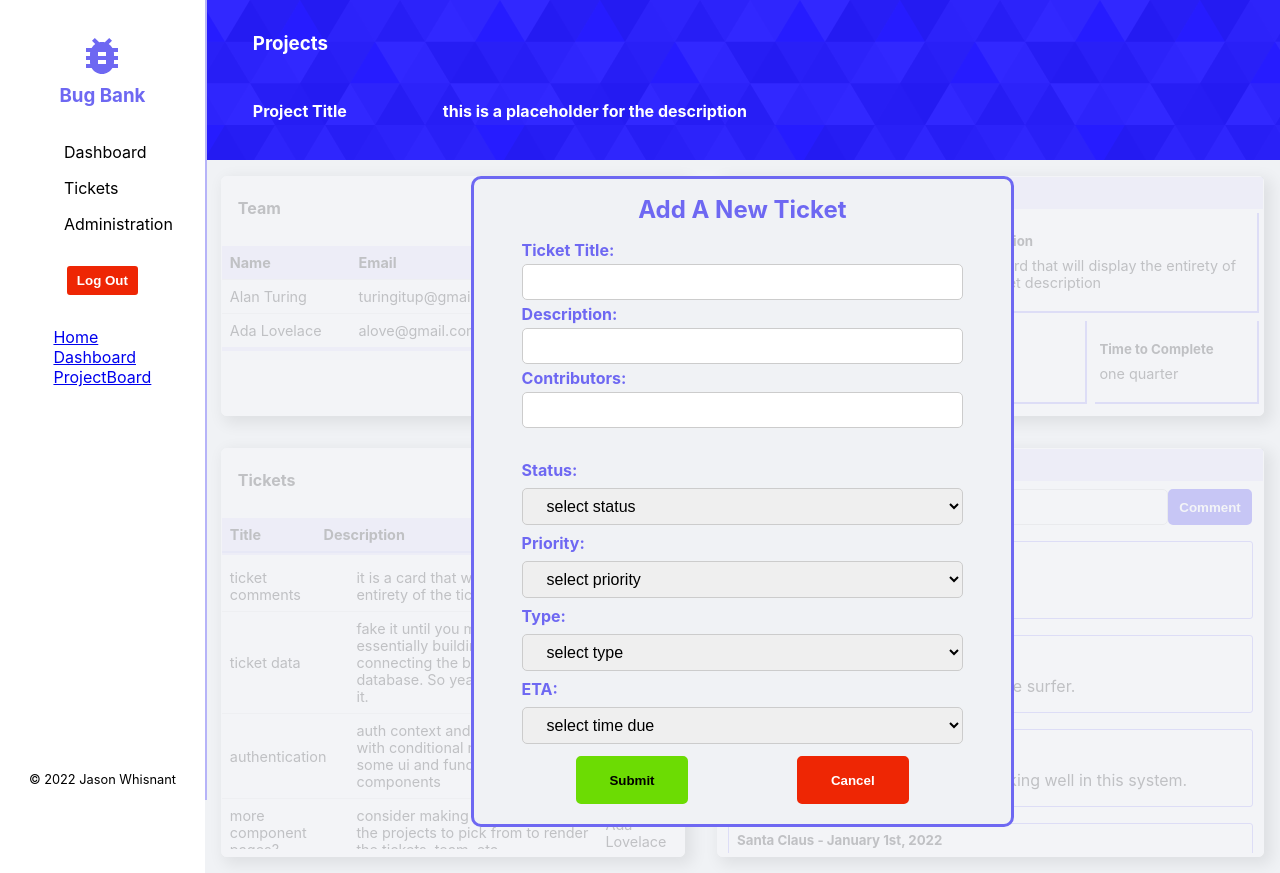
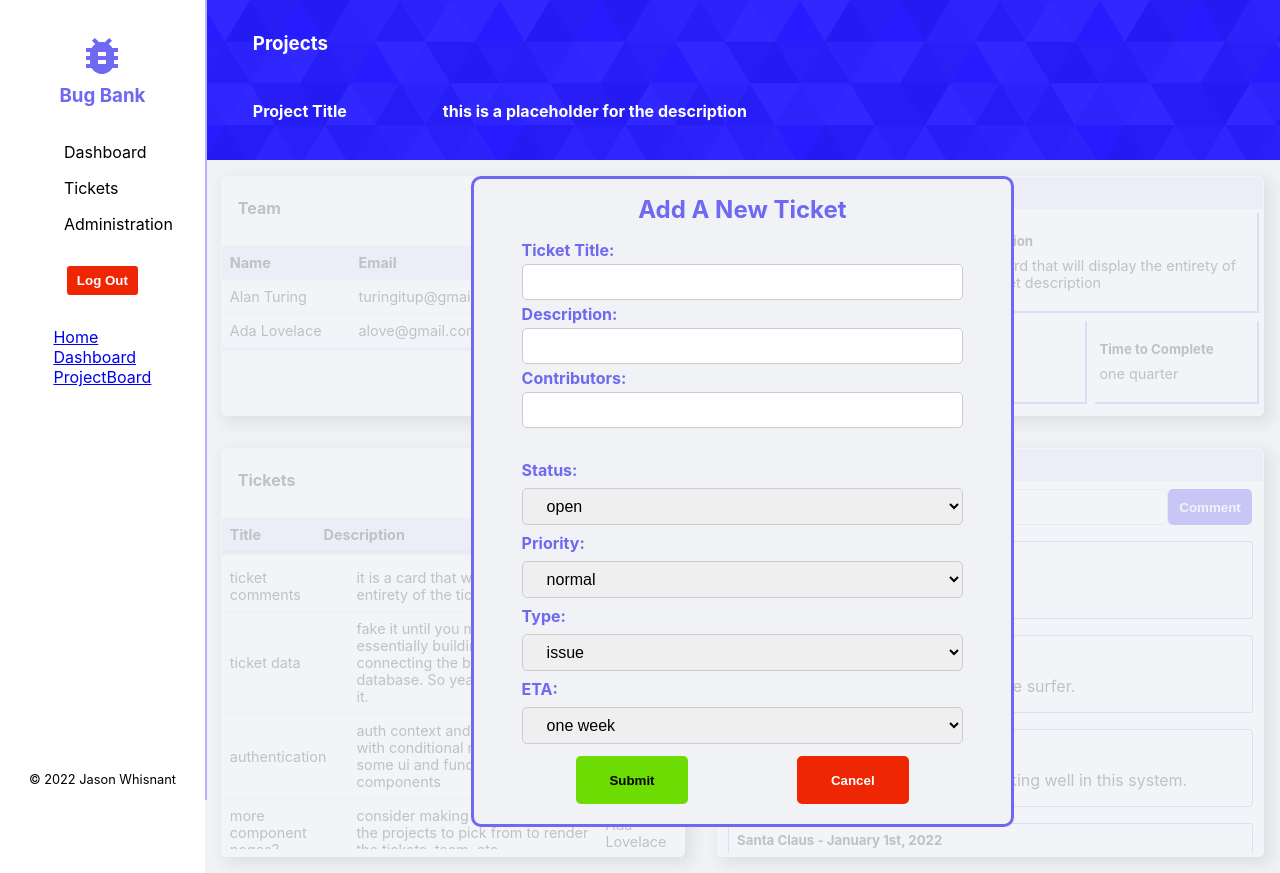
Before and after one commit to Tasups/bug-tracker-frontend, a React (Create React App) app: page /projectboard in a window 1280 px wide. Both pictures are taken after a click on the button 640 px from the left and 480 px from the top of the page. Built offline with nearby package versions, Linux system fonts and the light colour scheme.

Commit message:
before pull

```diff
--- a/src/components/projectBoard/ProjectBoard.js
+++ b/src/components/projectBoard/ProjectBoard.js
@@ -160,7 +160,7 @@ const ProjectBoard = () => {
                 setNewStatus(newStatus)
               }}>
                 <option value="">select status</option>
-                <option value="open">open</option>
+                <option selected value="open">open</option>
                 <option value="closed">closed</option>
               </select>
 
@@ -171,7 +171,7 @@ const ProjectBoard = () => {
               }}>
                 <option value="">select priority</option>
                 <option value="low">low</option>
-                <option value="normal">normal</option>
+                <option selected value="normal">normal</option>
                 <option value="important">important</option>
                 <option value="critical">critical</option>
               </select>
@@ -184,7 +184,7 @@ const ProjectBoard = () => {
                 <option value="">select type</option>
                 <option value="bug">bug</option>
                 <option value="feature">feature</option>
-                <option value="issue">issue</option>
+                <option selected value="issue">issue</option>
               </select>
 
               <label htmlFor="eta">ETA: </label>
@@ -194,7 +194,7 @@ const ProjectBoard = () => {
               }}>
                 <option value="">select time due</option>
                 <option value="one day">one day</option>
-                <option value="one week">one week</option>
+                <option selected value="one week">one week</option>
                 <option value="one month">one month</option>
                 <option value="one quarter">one quarter</option>
               </select>
```
Also changed, not shown: src/notes.txt.
